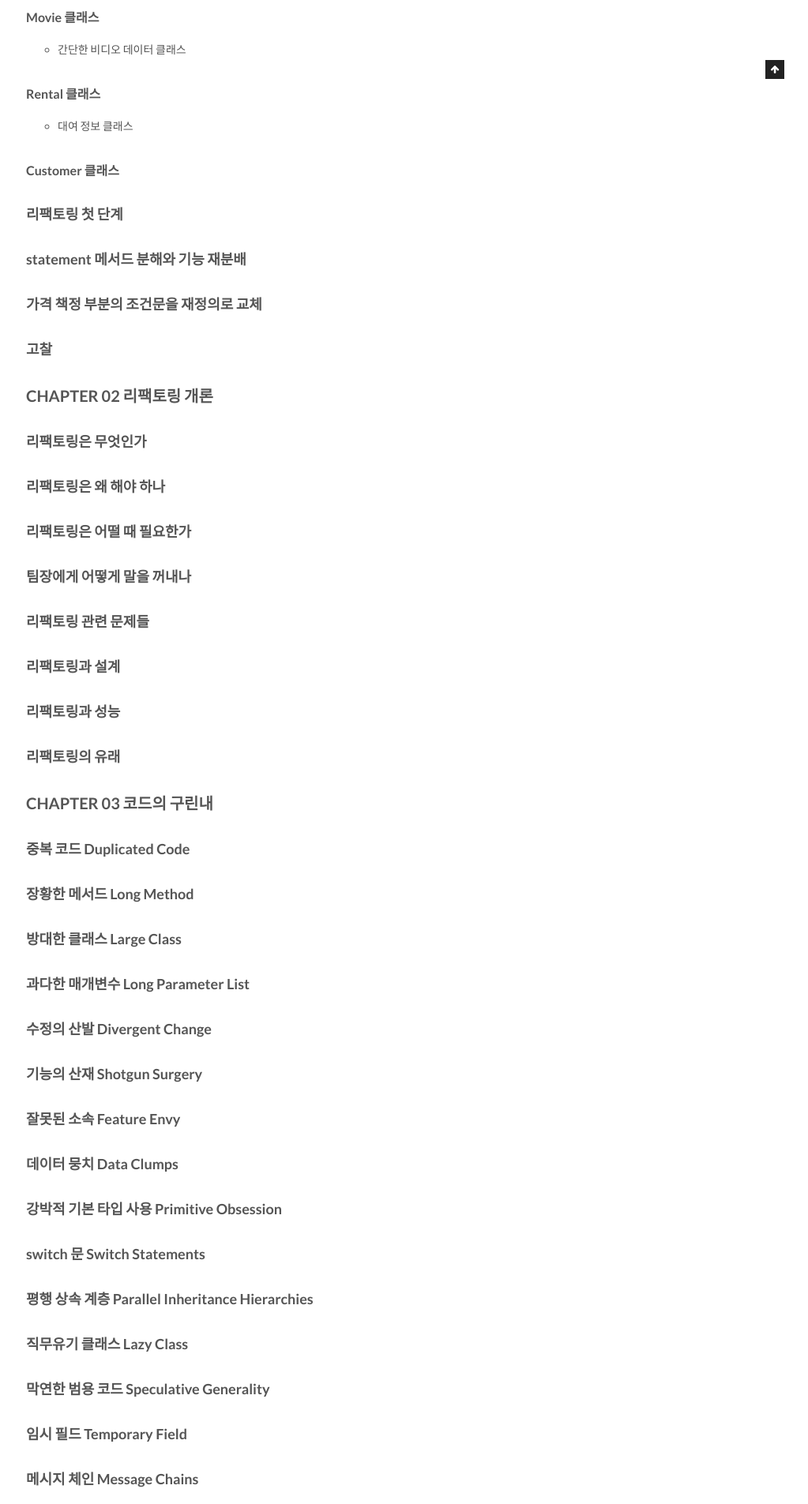
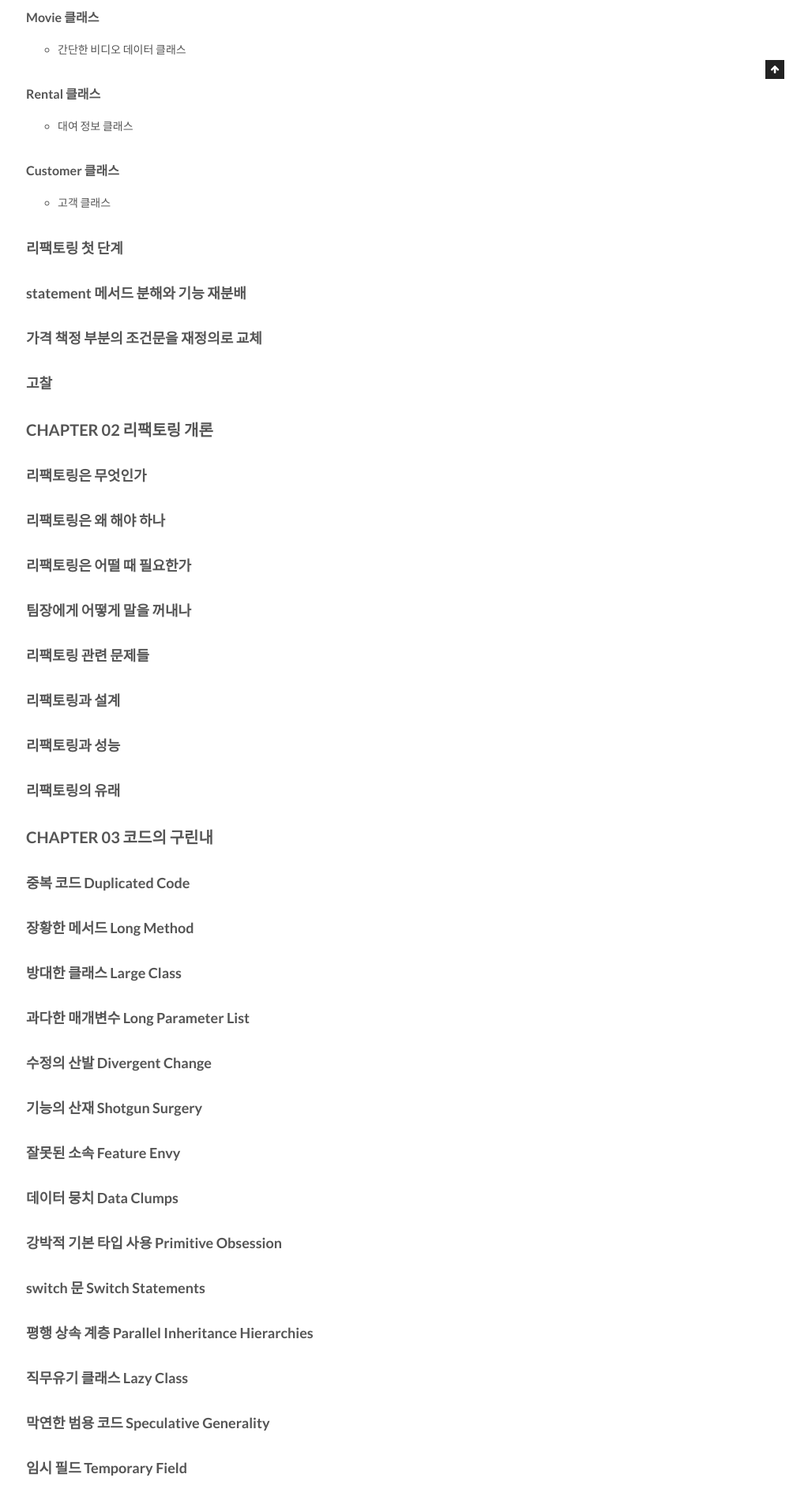
Before and after one commit to csj4032/csj4032.github.io, a Jekyll site: the page built from _posts/2018-04-16-Refactoring.md, in a window 1280 px wide. Shown: the part 900-2805 px from the top of the page at 79% size, without its empty margins (257-1280 px from the left). Built offline with Jekyll 4.4.1, drawn with Linux system fonts in a browser that asks for light colours; comment, search, counter and statistics services are not loaded.

Commit message:
리팩토링 포스팅 수정

```diff
--- a/_posts/2018-04-16-Refactoring.md
+++ b/_posts/2018-04-16-Refactoring.md
@@ -24,6 +24,7 @@ comments: true
 * 대여 정보 클래스
 
 #### Customer 클래스
+* 고객 클래스
 
 ### 리팩토링 첫 단계
 
```
